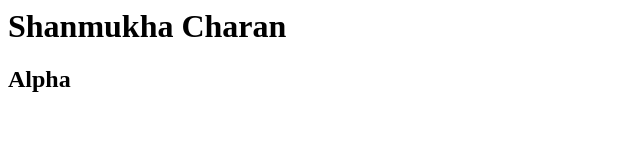
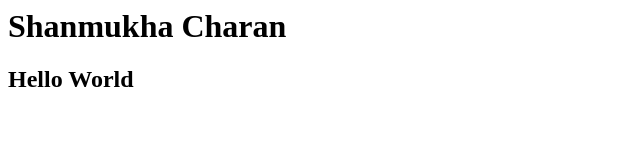
Before and after one commit to shanmukhacharanganduri/eshophome, a plain HTML site: page src/index.html in a window 1280 px wide. Shown: the whole page, without its empty margins (0-640 px from the left). Drawn offline with Linux system fonts and the light colour scheme.

Commit message:
Update index.html

```diff
--- a/src/index.html
+++ b/src/index.html
@@ -1,2 +1,2 @@
 <h1>Shanmukha Charan</h1>
-<h2>Alpha</h2>
+<h2>Hello World</h2>
```
